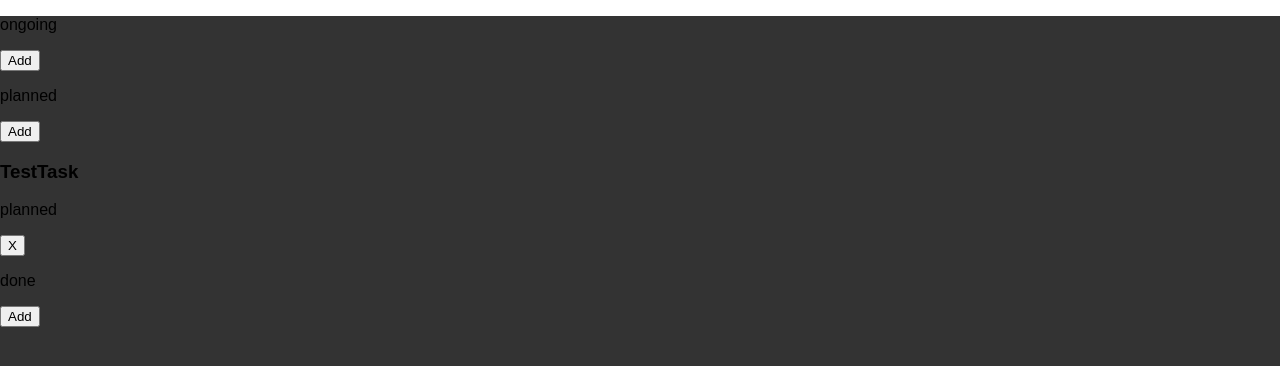
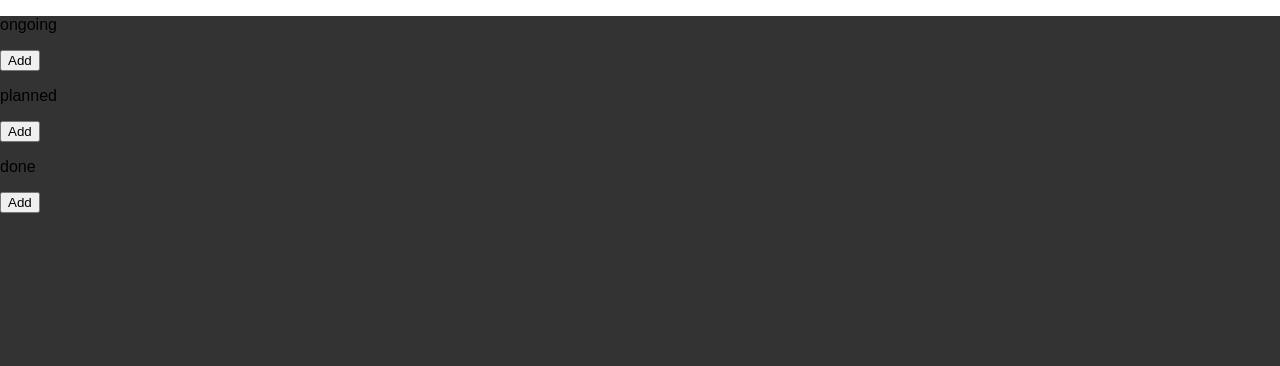
Before and after one commit to Ghosh-95/react-zustand-kanban-project, a React (Vite) app: page / in a window 1280 px wide. Shown: the top 366 px of the page. Built offline with nearby package versions, Linux system fonts and the light colour scheme.

Commit message:
use localstorge to store the state data (use persist method)

```diff
--- a/src/store.js
+++ b/src/store.js
@@ -1,5 +1,5 @@
 import { create } from "zustand";
-import { devtools } from "zustand/middleware";
+import { devtools, persist } from "zustand/middleware";
 
 function generateId() {
     const chars = 'abcdefghijklmnopqrstuvwxyz1234567890!@#$%&+';
@@ -11,7 +11,7 @@
 };
 
 const store = (set) => ({
-    tasks: [{ title: "TestTask", state: "planned", id: generateId() }],
+    tasks: [],
     dragTask: null,
     addTask: (state, title, id = generateId()) => set(store => ({ tasks: [...store.tasks, { state, title, id }] }), false, "tasks/addTask"),
     deleteTask: (id) => set(store => ({ tasks: store.tasks.filter(task => task.id !== id) }), false, "tasks/deleteTask"),
@@ -19,4 +19,4 @@
     moveTask: (id, state) => set(store => ({ tasks: store.tasks.map(task => task.id === id ? { id, state, title: task.title } : task) }), false, "tasks/moveTask")
 });
 
-export const myStore = create(devtools(store));
+export const myStore = create(persist(devtools(store), { name: "taskStore" }));
```
